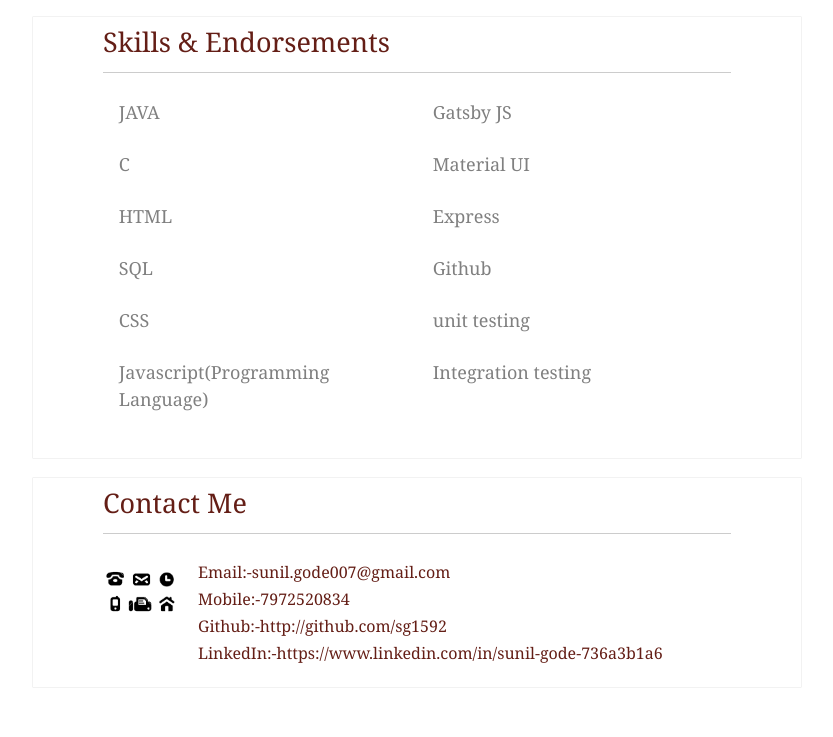
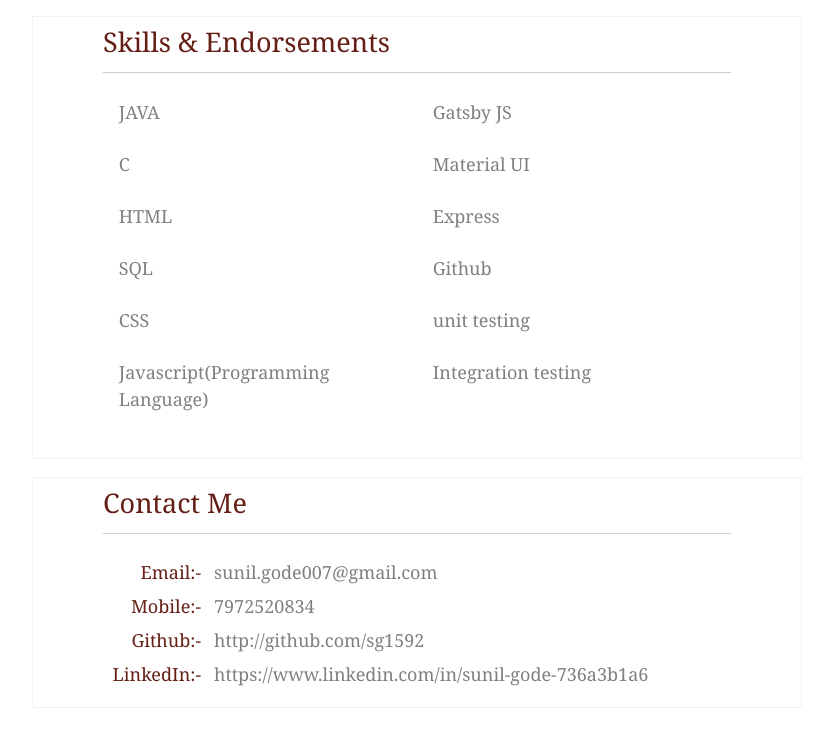
Before and after one commit to sg1592/Portfolio-Website, a Gatsby site: page / in a window 1280 px wide. Shown: the part 1402-2139 px from the top of the page, without its empty margins (223-1056 px from the left). Built offline with nearby package versions, Linux system fonts and the light colour scheme; Gatsby itself is replaced by a stand-in of ours.

Commit message:
contact page updated

```diff
--- a/gatsby-config.js
+++ b/gatsby-config.js
@@ -1,6 +1,6 @@
 module.exports = {
   siteMetadata: {
-    title: `Gatsby Default Starter`,
+    title: `sunil gode`,
     description: `Kick off your next, great Gatsby project with this default starter. This barebones starter ships with the main Gatsby configuration files you might need.`,
     author: `@gatsbyjs`,
   },
@@ -18,11 +18,11 @@
     {
       resolve: `gatsby-plugin-manifest`,
       options: {
-        name: `Demo app`,
-        short_name: `Demo`,
+        name: `sunil gode`,
+        short_name: `Sunil Gode`,
         start_url: `/`,
-        background_color: `#000`,
-        theme_color: `#000`,
+        background_color: `#F5CBA7`,
+        theme_color: `#F5CBA7`,
         display: `minimal-ui`,
         icon: `src/images/gatsby-icon.png`, // This path is relative to the root of the site.
       },
--- a/package.json
+++ b/package.json
@@ -5,6 +5,8 @@
   "version": "0.1.0",
   "author": "Kyle Mathews <mathews.kyle@gmail.com>",
   "dependencies": {
+    "@material-ui/core": "^4.9.12",
+    "@material-ui/icons": "^4.9.1",
     "gatsby": "^2.19.7",
     "gatsby-image": "^2.2.39",
     "gatsby-plugin-manifest": "^2.2.39",
--- a/src/components/accomplishments.js
+++ b/src/components/accomplishments.js
@@ -1,9 +1,9 @@
 import React from "react"
-import udgama from "../images/certification.jpg"
+import image from "../images/certification.jpg"
 
 const data = [
     {
-        logo: udgama,
+        logo: image,
         Accom: "Teaching maths to engineering students from last 5 years",
         location: " Mumbai, Maharashtra, India"
     }
--- a/src/components/certifications.js
+++ b/src/components/certifications.js
@@ -1,9 +1,9 @@
 import React from "react"
-import udgama from "../images/certification.jpg"
+import image from "../images/certification.jpg"
 
 const data = [
     {
-        logo: udgama,
+        logo: image,
         abc: "Technical Training (Core Java, Oracle, MySql)",
         location: " Mumbai, Maharashtra, India"
     }
--- a/src/components/contact.js
+++ b/src/components/contact.js
@@ -1,37 +1,73 @@
 import React from "react"
-import image from "../images/contact.png"
-
-const data = [
-    {
-        logo: image,
-        email: "Email:-sunil.gode007@gmail.com",
-        mobile: "Mobile:-7972520834",
-        git: "Github:-http://github.com/sg1592",
-        linkdn: "LinkedIn:-https://www.linkedin.com/in/sunil-gode-736a3b1a6"
-    }
-];
-
+import { Grid } from "@material-ui/core"
 
 export default function Contact(){
     return (
         <div className="contact">
             <p className="title">Contact Me</p>
             <hr />
-            {
-                data.map((d, i) => (
-                    <div key={i} className="company">
-                        <div className="c-image">
-                            <img src={d.logo} alt="company" />
-                        </div>
-                        <div className="info">
-                            <p className="c-name">{d.email}</p>
-                            <p className="c-name">{d.mobile}</p>
-                            <p className="c-name">{d.git}</p>
-                            <p className="c-name">{d.linkdn}</p>
-                        </div>
-                    </div>
-                ))
-            }
+            <Grid container spacing={1}>
+                <Grid item xs={4} sm={4} md={2} className="label">Email:- </Grid>
+                <Grid item xs={8} sm={8} md={10}><a className="field" target="blank" href="mailto:sunil.gode007@gmail.com">sunil.gode007@gmail.com</a></Grid>
+                <Grid item xs={4} sm={4} md={2} style={{ textAlign: 'right'}}>Mobile:-</Grid>
+                <Grid item xs={8} sm={8} md={10}><span style={{ color: 'grey',marginLeft: '5px' }}>7972520834</span></Grid>
+                <Grid item xs={4} sm={4} md={2} style={{ textAlign: 'right'}}>Github:-</Grid>
+                <Grid item xs={8} sm={8} md={10}><a style={{ textDecoration: 'none', color: 'grey', marginLeft: '5px'}} target="blank" href="http://github.com/sg1592">http://github.com/sg1592</a></Grid>
+                <Grid item xs={4} sm={4} md={2} style={{ textAlign: 'right'}}>LinkedIn:-</Grid>
+                <Grid item xs={8} sm={8} md={10}><a style={{ textDecoration: 'none', color: 'grey', marginLeft: '5px'}} target="blank" href="https://www.linkedin.com/in/sunil-gode-736a3b1a6">https://www.linkedin.com/in/sunil-gode-736a3b1a6</a></Grid>
+            </Grid>
        </div>
     );
 }
+
+
+
+
+
+
+
+
+
+
+
+
+
+
+
+// import React from "react"
+// import image from "../images/contact.png"
+
+// const data = [
+//     {
+//         logo: image,
+//         email: "Email:-sunil.gode007@gmail.com",
+//         mobile: "Mobile:-7972520834",
+//         git: "Github:-http://github.com/sg1592",
+//         linkdn: "LinkedIn:-https://www.linkedin.com/in/sunil-gode-736a3b1a6"
+//     }
+// ];
+
+
+// export default function Contact(){
+//     return (
+//         <div className="contact">
+//             <p className="title">Contact Me</p>
+//             <hr />
+//             {
+//                 data.map((d, i) => (
+//                     <div key={i} className="company">
+//                         <div className="c-image">
+//                             <img src={d.logo} alt="company" />
+//                         </div>
+//                         <div className="info">
+//                             <p className="c-name">{d.email}</p>
+//                             <p className="c-name">{d.mobile}</p>
+//                             <p className="c-name">{d.git}</p>
+//                             <p className="c-name">{d.linkdn}</p>
+//                         </div>
+//                     </div>
+//                 ))
+//             }
+//        </div>
+//     );
+// }
--- a/src/components/education.js
+++ b/src/components/education.js
@@ -1,9 +1,9 @@
 import React from "react"
-import udgama from "../images/educationlogo.png"
+import image from "../images/educationlogo.png"
 
 const data = [
     {
-        logo: udgama,
+        logo: image,
         HigherEducation: "BE Computer(First Class)",
         CollegeName: "SSJCET Asangaon.",
         HSC: "HSC Science(First Class)",
--- a/src/components/experience.js
+++ b/src/components/experience.js
@@ -1,9 +1,9 @@
 import React from "react"
-import udgama from "../images/workexp.png"
+import image from "../images/workexp.png"
 
 const data = [
     {
-        logo: udgama,
+        logo: image,
         profile: "Web Developer",
         company: "Ixia Solutions Pvt. Ltd.",
         year: "Nov 2018 - Present",
--- a/src/components/layout.css
+++ b/src/components/layout.css
@@ -715,7 +715,14 @@
   margin-right: 20px;
   margin-top: 10px;
 }
-
+.label {
+  text-align: right;
+}
+.field {
+  text-decoration: none;
+  color: grey;
+  margin-left: 5px;
+}
 
 
 @media only screen and (max-width: 680px) {
--- a/src/pages/index.js
+++ b/src/pages/index.js
@@ -11,6 +11,7 @@
 import Skills from "../components/skills"
 //import Accomplishment from "../components/accomplishments"
 import Contact from "../components/contact"
+
 
 const IndexPage = () => (
   <Layout>
```
Also changed, not shown: 1 other file.
